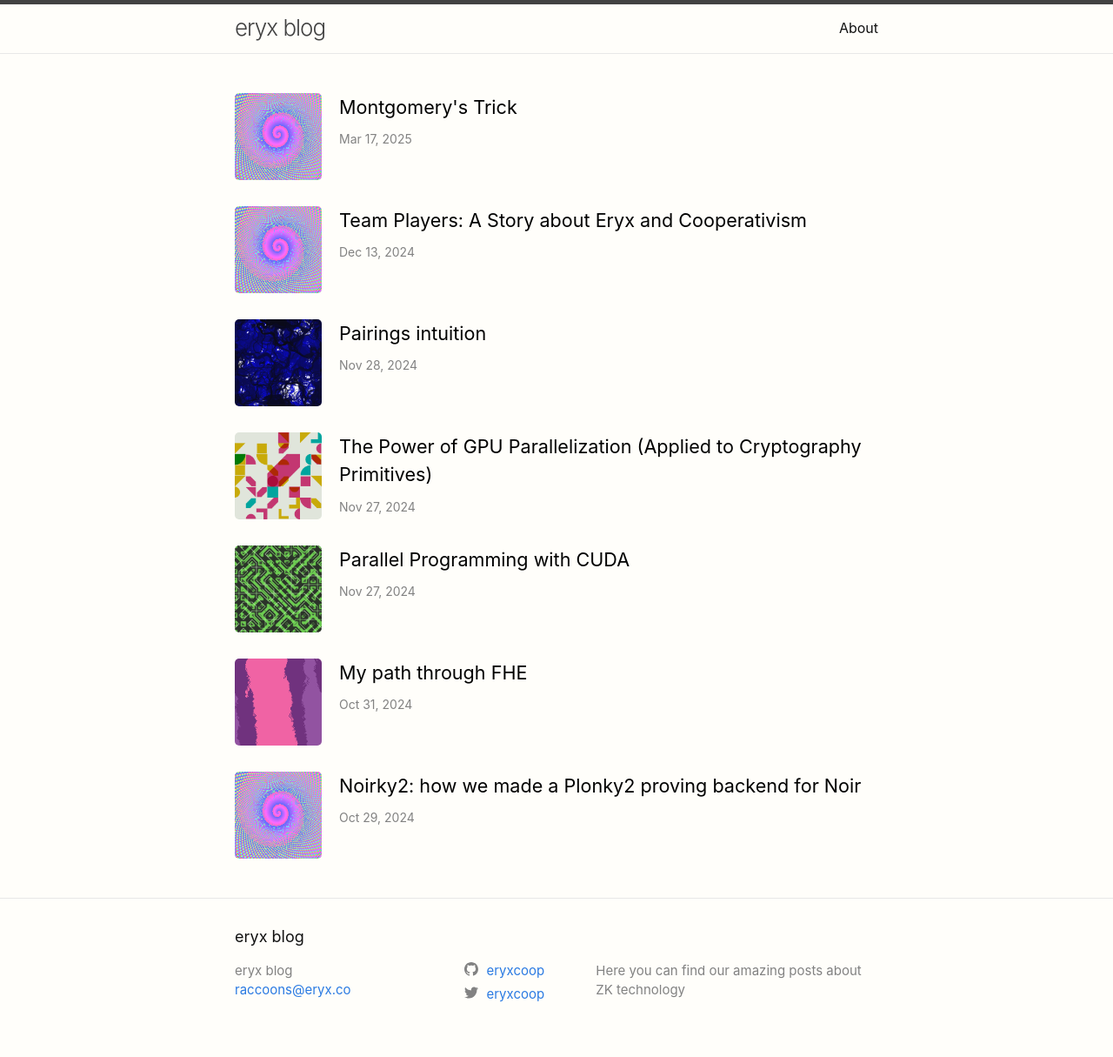
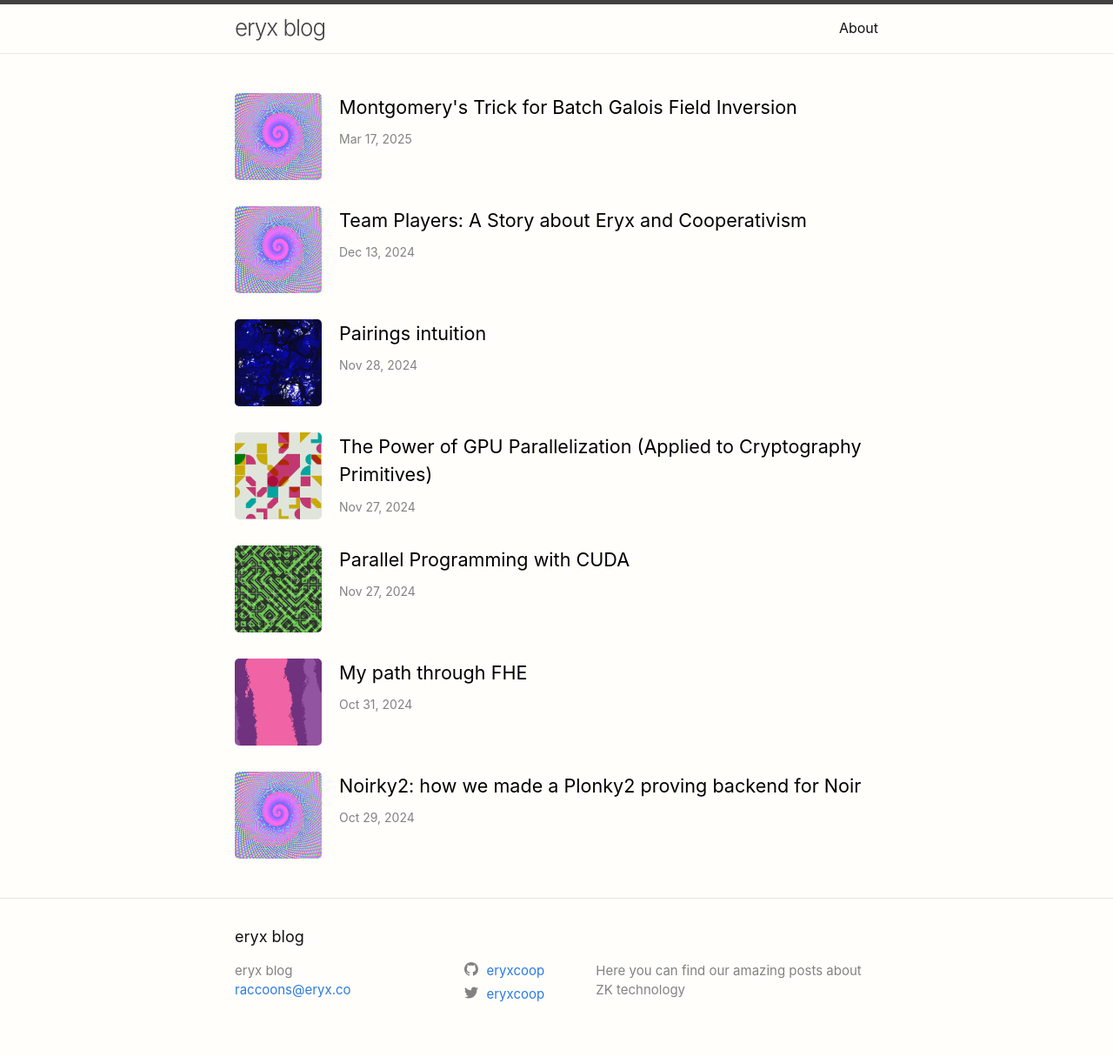
Before and after one commit to eryxcoop/eryxcoop.github.io, a Jekyll site: the page built from index.markdown, in a window 1280 px wide. Shown: the whole page at 87% size. Built offline with Jekyll 4.4.1, drawn with Linux system fonts in a browser that asks for light colours; some web fonts are replaced.

Commit message:
Update Montgomery's trick article title

```diff
--- a/_posts/2025-03-17-Montgomery-s-Trick.md
+++ b/_posts/2025-03-17-Montgomery-s-Trick.md
@@ -1,12 +1,12 @@
 ---
 layout: post
-title:  "Montgomery's Trick"
+title:  "Montgomery's Trick for Batch Galois Field Inversion"
 image: "assets/img/entries_covers/team_players.png"
 author: Julian Arnesino
 introduction: "We present an efficient way of inverting many field elements at once."
 ---
 
-# Montgomery's trick
+# Montgomery's Trick
 
 *Note: This is extracted from [our article on the power of GPU parallelization](https://blog.eryx.co/2024/11/27/The-Power-of-GPU-Parallelization-Applied-to-Cryptography-Primitives.html).*
 
```
